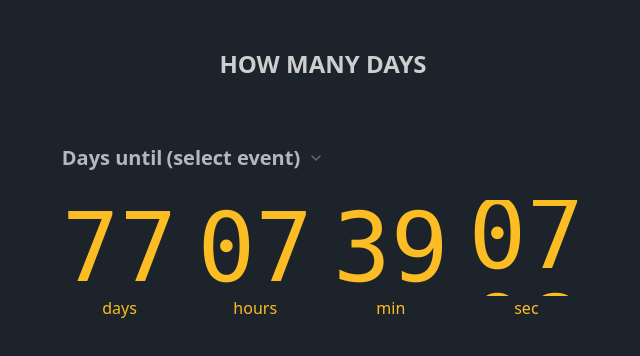
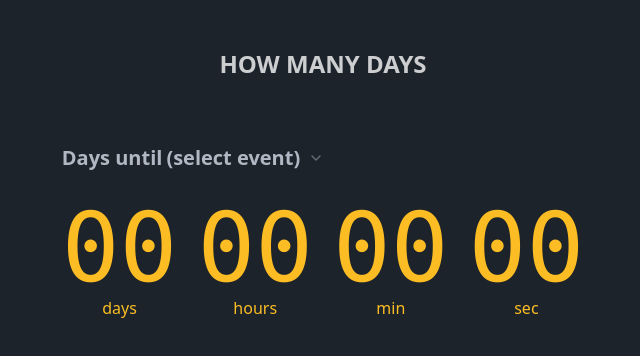
Before and after one commit to blitzmartin/countdown_tailwind, a React (Vite) app: page / in a window 1280 px wide. Shown: the top 356 px of the page, without its empty margins (317-957 px from the left). Built offline with nearby package versions, Linux system fonts and the light colour scheme.

Commit message:
reset to null before selecting

```diff
--- a/src/lib/utils.ts
+++ b/src/lib/utils.ts
@@ -5,7 +5,7 @@ export function cn(...inputs: ClassValue[]) {
   return twMerge(clsx(inputs))
 }
 
-export const calculateTimeLeft = (date: string) => {
+export const calculateTimeLeft = (date: string | null) => {
   const currentDate = new Date();
   const currentYear = currentDate.getFullYear();
   let targetDate = new Date(`${currentYear}-${date}`)
--- a/src/pages/home/Home.tsx
+++ b/src/pages/home/Home.tsx
@@ -7,7 +7,7 @@ import { events } from '@/lib/constants'
 
 export const Home = () => {
 
-  const [targetEvent, setTargetEvent] = useState<string>('')
+  const [targetEvent, setTargetEvent] = useState<string |null>(null)
 
   return (
     <PageContainer title="HOW MANY DAYS" className='p-12'>
--- a/src/pages/home/components/CountdownTimer.tsx
+++ b/src/pages/home/components/CountdownTimer.tsx
@@ -4,7 +4,7 @@ import { useEffect, useState } from 'react'
 export const CountdownTimer = ({
   targetDate
 }: {
-  targetDate: string
+  targetDate: string | null
 }) => {
 
   const [timeLeft, setTimeLeft] = useState(calculateTimeLeft(targetDate))
```
